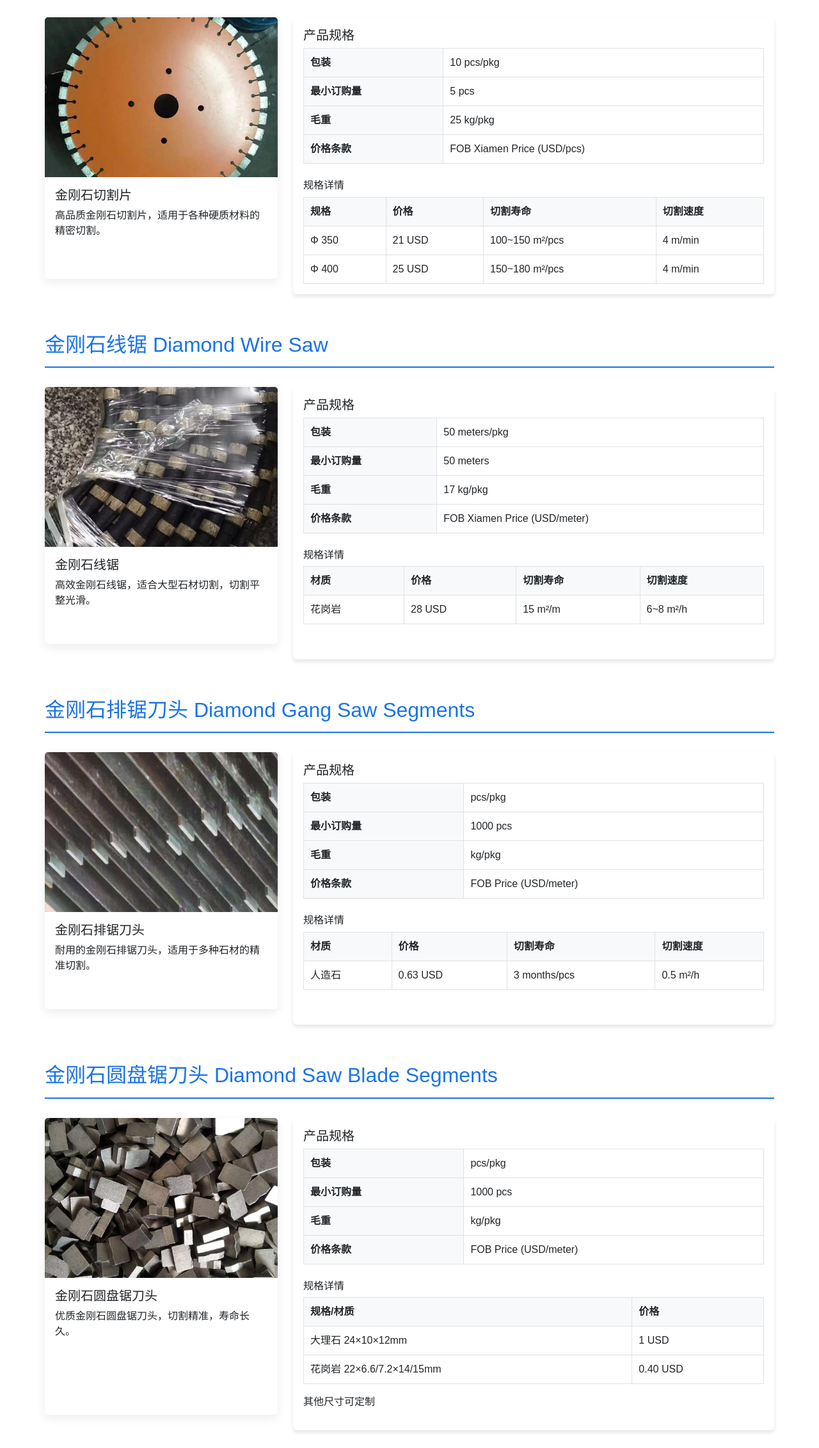
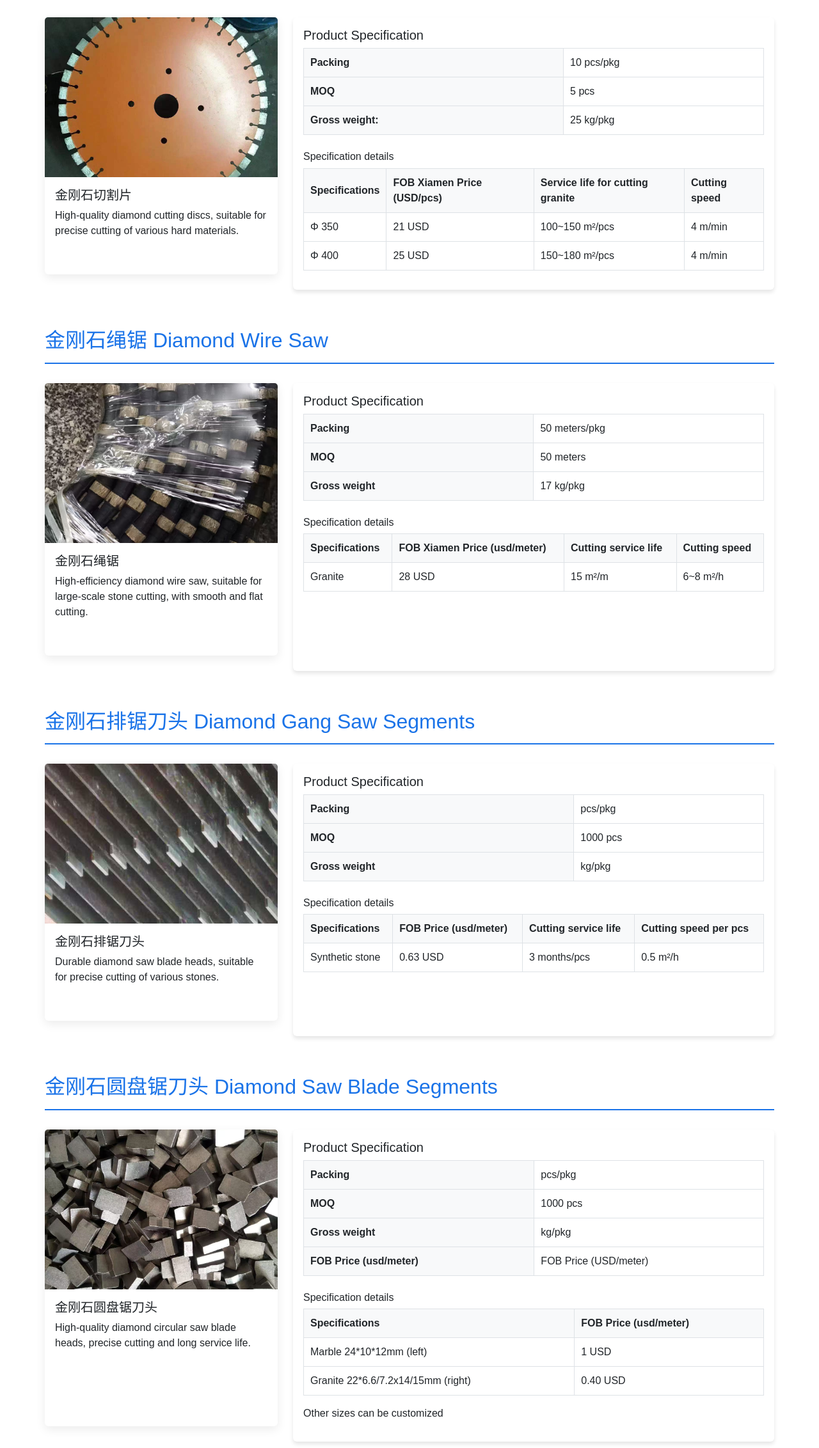
Before and after one commit to Hueyuetong/Home, a plain HTML site: page products.html in a window 1280 px wide. Shown: the part 536-2800 px from the top of the page at 64% size. Drawn offline with nearby package versions, Linux system fonts and the light colour scheme.

Commit message:
更改为英文，完善细节

```diff
--- a/products.html
+++ b/products.html
@@ -44,16 +44,16 @@
 <nav class="navbar navbar-expand-lg navbar-light bg-light fixed-top">
     <div class="container">
         <a class="navbar-brand" href="index.html">
-            <div class="logo">ZHUHAI HUA YUETONG TRADING CO.,LTD.</div>
+            <div class="logo">ZHUHAI HUAYUE TONG TRADING CO.,LTD.</div>
         </a>
         <button class="navbar-toggler" type="button" data-bs-toggle="collapse" data-bs-target="#navbarNav" aria-label="菜单">
             <span class="navbar-toggler-icon"></span>
         </button>
         <div class="collapse navbar-collapse" id="navbarNav">
             <ul class="navbar-nav ms-auto">
-                <li class="nav-item"><a class="nav-link active" href="index.html">home</a></li>
+                <li class="nav-item"><a class="nav-link " href="index.html">home</a></li>
                 <li class="nav-item"><a class="nav-link" href="about.html">about</a></li>
-                <li class="nav-item"><a class="nav-link" href="products.html">products</a></li>
+                <li class="nav-item"><a class="nav-link active" href="products.html">products</a></li>
                 <li class="nav-item"><a class="nav-link" href="contact.html">contact</a></li>
             </ul>
         </div>
@@ -63,8 +63,8 @@
 <!-- 产品页面标题 -->
 <div class="bg-light py-5">
     <div class="container">
-        <h1 class="text-center">我们的产品</h1>
-        <p class="text-center lead">专业金刚石工具，为工业应用提供精密切割解决方案</p>
+        <h1 class="text-center">Our products</h1>
+        <p class="text-center lead">Professional diamond tools, providing precise cutting solutions for industrial applications</p>
     </div>
 </div>
 
@@ -74,10 +74,10 @@
         <div class="col-md-12">
             <nav aria-label="breadcrumb">
                 <ol class="breadcrumb">
-                    <li class="breadcrumb-item"><a href="#cutting-disks">金刚石切割片</a></li>
-                    <li class="breadcrumb-item"><a href="#wire-saw">金刚石线锯</a></li>
-                    <li class="breadcrumb-item"><a href="#gang-saw">金刚石排锯刀头</a></li>
-                    <li class="breadcrumb-item"><a href="#blade-segments">金刚石圆盘锯刀头</a></li>
+                    <li class="breadcrumb-item"><a href="#cutting-disks">Diamond Cutting Disking </a></li>
+                    <li class="breadcrumb-item"><a href="#wire-saw">Diamond Wire Saw</a></li>
+                    <li class="breadcrumb-item"><a href="#gang-saw">DDiamond Gang Saw Segments</a></li>
+                    <li class="breadcrumb-item"><a href="#blade-segments">Diamond Saw Blade Segments</a></li>
                 </ol>
             </nav>
         </div>
@@ -94,40 +94,36 @@
                 <img src="images/products/product1.jpg" class="card-img-top product-img" alt="金刚石切割片">
                 <div class="card-body">
                     <h5 class="card-title">金刚石切割片</h5>
-                    <p class="card-text">高品质金刚石切割片，适用于各种硬质材料的精密切割。</p>
+                    <p class="card-text">High-quality diamond cutting discs, suitable for precise cutting of various hard materials.</p>
                 </div>
             </div>
         </div>
         <div class="col-lg-8 col-md-6">
             <div class="card h-100">
                 <div class="card-body">
-                    <h5 class="card-title">产品规格</h5>
+                    <h5 class="card-title">Product Specification</h5>
                     <table class="spec-table">
                         <tr>
-                            <th>包装</th>
+                            <th>Packing</th>
                             <td>10 pcs/pkg</td>
                         </tr>
                         <tr>
-                            <th>最小订购量</th>
+                            <th>MOQ</th>
                             <td>5 pcs</td>
                         </tr>
                         <tr>
-                            <th>毛重</th>
+                            <th>Gross weight:</th>
                             <td>25 kg/pkg</td>
-                        </tr>
-                        <tr>
-                            <th>价格条款</th>
-                            <td>FOB Xiamen Price (USD/pcs)</td>
                         </tr>
                     </table>
 
-                    <h6 class="mt-4">规格详情</h6>
+                    <h6 class="mt-4">Specification details</h6>
                     <table class="spec-table">
                         <tr>
-                            <th>规格</th>
-                            <th>价格</th>
-                            <th>切割寿命</th>
-                            <th>切割速度</th>
+                            <th>Specifications</th>
+                            <th>FOB Xiamen Price (USD/pcs)</th>
+                            <th>Service life for cutting granite</th>
+                            <th>Cutting speed</th>
                         </tr>
                         <tr>
                             <td>Φ 350</td>
@@ -148,50 +144,47 @@
     </div>
 
     <!-- 金刚石线锯 -->
-    <h2 id="wire-saw" class="category-title">金刚石线锯 Diamond Wire Saw</h2>
+    <h2 id="wire-saw" class="category-title">金刚石绳锯 Diamond Wire Saw</h2>
     <div class="row">
         <div class="col-lg-4 col-md-6 mb-4">
             <div class="card product-card h-100">
                 <img src="images/products/product2.jpg" class="card-img-top product-img" alt="金刚石线锯">
                 <div class="card-body">
-                    <h5 class="card-title">金刚石线锯</h5>
-                    <p class="card-text">高效金刚石线锯，适合大型石材切割，切割平整光滑。</p>
+                    <h5 class="card-title">金刚石绳锯</h5>
+                    <p class="card-text">High-efficiency diamond wire saw, suitable for large-scale stone cutting, with smooth and flat cutting.</p>
                 </div>
             </div>
         </div>
         <div class="col-lg-8 col-md-6">
             <div class="card h-100">
                 <div class="card-body">
-                    <h5 class="card-title">产品规格</h5>
+                    <h5 class="card-title">Product Specification</h5>
                     <table class="spec-table">
                         <tr>
-                            <th>包装</th>
+                            <th>Packing</th>
                             <td>50 meters/pkg</td>
                         </tr>
                         <tr>
-                            <th>最小订购量</th>
+                            <th>MOQ</th>
                             <td>50 meters</td>
                         </tr>
                         <tr>
-                            <th>毛重</th>
+                            <th>Gross weight</th>
                             <td>17 kg/pkg</td>
-                        </tr>
-                        <tr>
-                            <th>价格条款</th>
-                            <td>FOB Xiamen Price (USD/meter)</td>
                         </tr>
                     </table>
 
-                    <h6 class="mt-4">规格详情</h6>
+                    <h6 class="mt-4">Specification details</h6>
                     <table class="spec-table">
                         <tr>
-                            <th>材质</th>
-                            <th>价格</th>
-                            <th>切割寿命</th>
-                            <th>切割速度</th>
+                            <th>Specifications</th>
+                            <th>FOB Xiamen Price
+                                (usd/meter)</th>
+                            <th>Cutting service life</th>
+                            <th>Cutting speed</th>
                         </tr>
                         <tr>
-                            <td>花岗岩</td>
+                            <td>Granite</td>
                             <td>28 USD</td>
                             <td>15 m²/m</td>
                             <td>6~8 m²/h</td>
@@ -210,43 +203,40 @@
                 <img src="images/products/product3.jpg" class="card-img-top product-img" alt="金刚石排锯刀头">
                 <div class="card-body">
                     <h5 class="card-title">金刚石排锯刀头</h5>
-                    <p class="card-text">耐用的金刚石排锯刀头，适用于多种石材的精准切割。</p>
+                    <p class="card-text">Durable diamond saw blade heads, suitable for precise cutting of various stones.</p>
                 </div>
             </div>
         </div>
         <div class="col-lg-8 col-md-6">
             <div class="card h-100">
                 <div class="card-body">
-                    <h5 class="card-title">产品规格</h5>
+                    <h5 class="card-title">Product Specification</h5>
                     <table class="spec-table">
                         <tr>
-                            <th>包装</th>
+                            <th>Packing</th>
                             <td>pcs/pkg</td>
                         </tr>
                         <tr>
-                            <th>最小订购量</th>
+                            <th>MOQ</th>
                             <td>1000 pcs</td>
                         </tr>
                         <tr>
-                            <th>毛重</th>
+                            <th>Gross weight</th>
                             <td>kg/pkg</td>
-                        </tr>
-                        <tr>
-                            <th>价格条款</th>
-                            <td>FOB Price (USD/meter)</td>
                         </tr>
                     </table>
 
-                    <h6 class="mt-4">规格详情</h6>
+                    <h6 class="mt-4">Specification details</h6>
                     <table class="spec-table">
                         <tr>
-                            <th>材质</th>
-                            <th>价格</th>
-                            <th>切割寿命</th>
-                            <th>切割速度</th>
+                            <th>Specifications</th>
+                            <th>FOB Price
+                                (usd/meter)</th>
+                            <th>Cutting service life</th>
+                            <th>Cutting speed per pcs</th>
                         </tr>
                         <tr>
-                            <td>人造石</td>
+                            <td>Synthetic stone</td>
                             <td>0.63 USD</td>
                             <td>3 months/pcs</td>
                             <td>0.5 m²/h</td>
@@ -265,49 +255,51 @@
                 <img src="images/products/product4.jpg" class="card-img-top product-img" alt="金刚石圆盘锯刀头">
                 <div class="card-body">
                     <h5 class="card-title">金刚石圆盘锯刀头</h5>
-                    <p class="card-text">优质金刚石圆盘锯刀头，切割精准，寿命长久。</p>
+                    <p class="card-text">High-quality diamond circular saw blade heads, precise cutting and long service life.</p>
                 </div>
             </div>
         </div>
         <div class="col-lg-8 col-md-6">
             <div class="card h-100">
                 <div class="card-body">
-                    <h5 class="card-title">产品规格</h5>
+                    <h5 class="card-title">Product Specification</h5>
                     <table class="spec-table">
                         <tr>
-                            <th>包装</th>
+                            <th>Packing</th>
                             <td>pcs/pkg</td>
                         </tr>
                         <tr>
-                            <th>最小订购量</th>
+                            <th>MOQ</th>
                             <td>1000 pcs</td>
                         </tr>
                         <tr>
-                            <th>毛重</th>
+                            <th>Gross weight</th>
                             <td>kg/pkg</td>
                         </tr>
                         <tr>
-                            <th>价格条款</th>
+                            <th>FOB Price
+                                (usd/meter)</th>
                             <td>FOB Price (USD/meter)</td>
                         </tr>
                     </table>
 
-                    <h6 class="mt-4">规格详情</h6>
+                    <h6 class="mt-4">Specification details</h6>
                     <table class="spec-table">
                         <tr>
-                            <th>规格/材质</th>
-                            <th>价格</th>
+                            <th>Specifications</th>
+                            <th>FOB Price
+                                (usd/meter)</th>
                         </tr>
                         <tr>
-                            <td>大理石 24×10×12mm</td>
+                            <td>Marble 24*10*12mm (left)</td>
                             <td>1 USD</td>
                         </tr>
                         <tr>
-                            <td>花岗岩 22×6.6/7.2×14/15mm</td>
+                            <td>Granite 22*6.6/7.2x14/15mm (right)</td>
                             <td>0.40 USD</td>
                         </tr>
                     </table>
-                    <p class="mt-3">其他尺寸可定制</p>
+                    <p class="mt-3">Other sizes can be customized</p>
                 </div>
             </div>
         </div>
@@ -315,8 +307,9 @@
 
     <!-- 咨询信息 -->
     <div class="alert alert-info mt-5 text-center">
-        <p class="mb-0">我们的产品不仅限于上述内容，欢迎咨询更多产品信息</p>
-        <a href="contact.html" class="btn btn-primary mt-2">联系我们</a>
+        <p class="mb-0">Remarks: Price is based on currency rate: 1 usd=7.2rmb, price is valid until 2025.06.01</p>
+        <p class="mb-0">Our products include but are not limited to the above, welcome to consult us for more products.</p>
+        <a href="contact.html" class="btn btn-primary mt-2">contact us</a>
     </div>
 </div>
 
```
Also changed, not shown: about.html (+12 -94 lines), contact.html (+3 -3 lines), index.html (+7 -5 lines).
